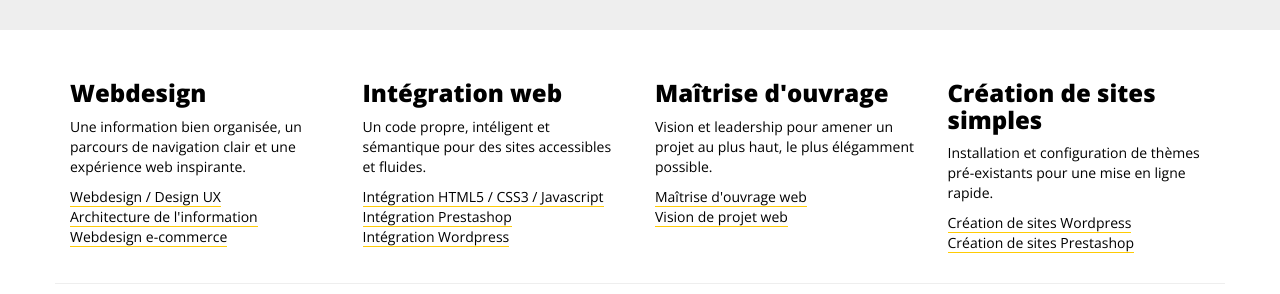
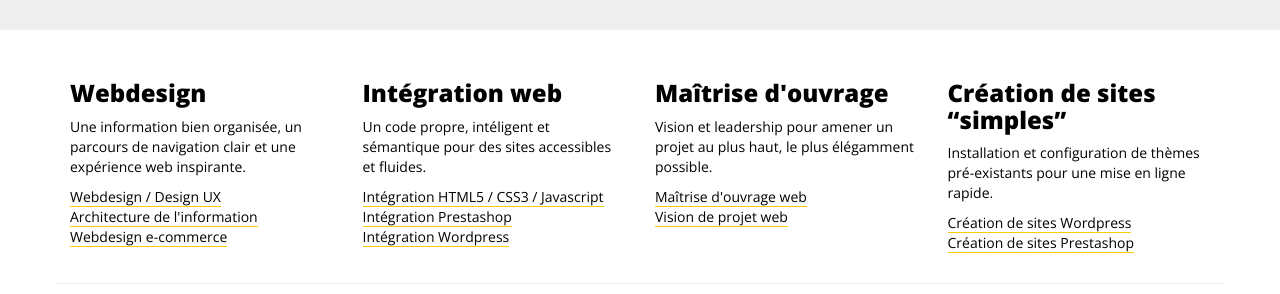
Before and after one commit to thedgbrt/dgbrt.fr, a Jekyll site: the page built from competences/index.html, in a window 1280 px wide. Shown: the part 312-606 px from the top of the page. Built offline with Jekyll 4.4.1, drawn with Linux system fonts in a browser that asks for light colours; nearby versions of some CDN libraries.

Commit message:
Added apostrophes

```diff
--- a/competences/index.html
+++ b/competences/index.html
@@ -55,7 +55,7 @@ published: true
 
 			<div class="col-sm-3">
 
-				<h3>Création de sites simples</h3>
+				<h3>Création de sites “simples”</h3>
 				<p>Installation et configuration de thèmes pré-existants pour une mise en ligne rapide.</p>
 				<ul class="list-unstyled">
 					<li><a href="creation-site-wordpress">Création de sites Wordpress</a></li>
```
